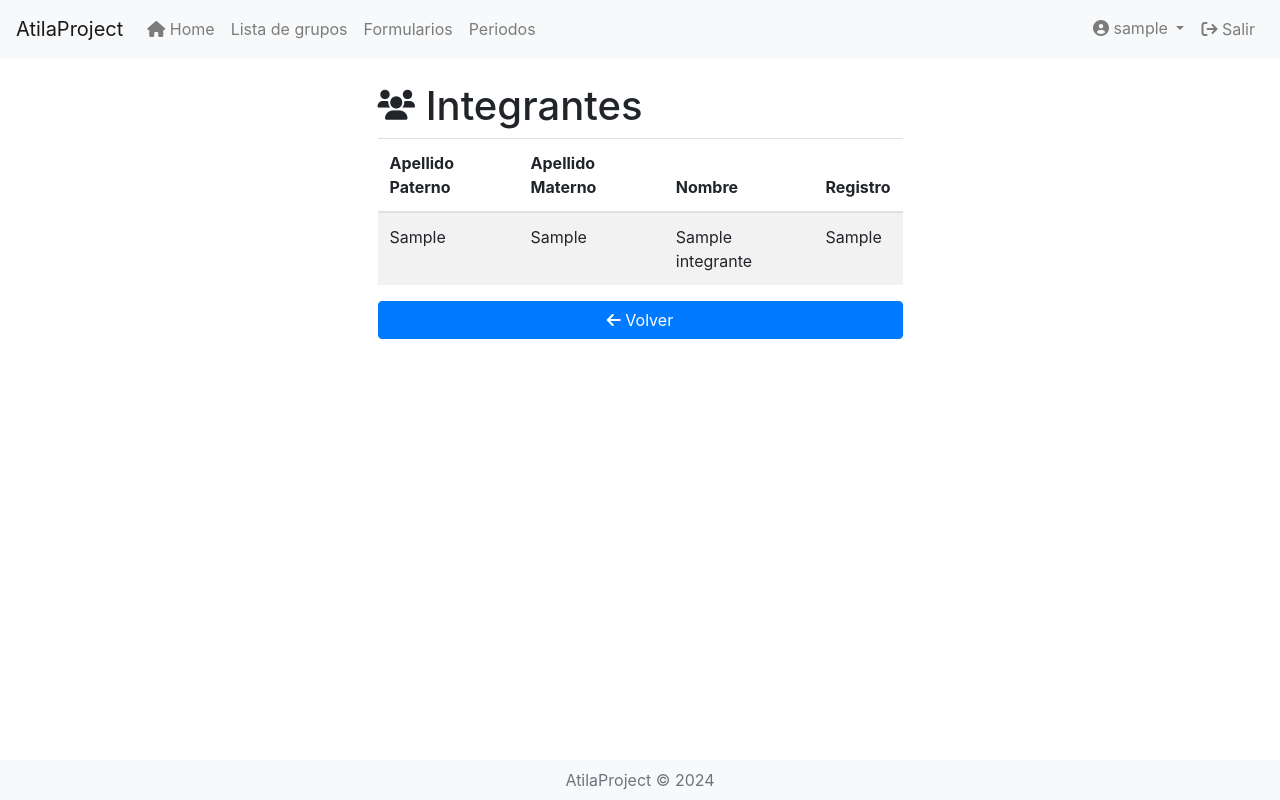
After one commit to wfarelt/atila_proyect, a Django app: page /integrantes/ in a window 1280 px wide. The commit adds this page. Run offline with Django 4.2, Linux system fonts and the light colour scheme; a user stored in the database is signed in; tables that the repository leaves empty hold one stand-in row (values such as "Sample post"); some libraries are stand-ins or nearby versions.

Commit message:
add integrantes

```diff
--- a/decisiones/admin.py
+++ b/decisiones/admin.py
@@ -2,7 +2,7 @@ from django.contrib import admin
 
 # Register your models here.
 
-from .models import Semestre, Formulario, Periodo, Cuenta, Movimiento
+from .models import Semestre, Formulario, Periodo, Cuenta, Movimiento, Integrante
 
 @admin.register(Semestre)
 class SemestreAdmin(admin.ModelAdmin):
@@ -35,3 +35,5 @@ class MovimientoAdmin(admin.ModelAdmin):
         return obj.formulario.periodo
 
     get_formulario_periodo.short_description = 'Periodo'  # Sets column name in admin panel
+
+admin.site.register(Integrante)
--- a/decisiones/models.py
+++ b/decisiones/models.py
@@ -153,3 +153,18 @@ class Movimiento(models.Model):
     class Meta:
         verbose_name = "Movimiento"
         verbose_name_plural = "Movimientos"
+
+# INTEGRANTES
+class Integrante(models.Model):
+    user = models.ForeignKey('auth.User', on_delete=models.CASCADE, related_name='integrantes', null=True, blank=True)
+    apellido_paterno = models.CharField(max_length=50)
+    apellido_materno = models.CharField(max_length=50)
+    nombre = models.CharField(max_length=100)
+    registro = models.CharField(max_length=10)
+
+    def __str__(self):
+        return f'{self.apellido_paterno} {self.apellido_materno} {self.nombre}'
+
+    class Meta:
+        verbose_name = "Integrante"
+        verbose_name_plural = "Integrantes"
--- a/decisiones/templates/base.html
+++ b/decisiones/templates/base.html
@@ -49,8 +49,16 @@
             </ul>
             <ul class="navbar-nav">
                 {% if user.is_authenticated %}
-                    <li class="nav-item">
-                        <a class="nav-link" href=""><i class="fas fa-user-circle"></i> {{ user.username }}</a>
+
+                <!-- Dropdown -->
+                    <li class="nav-item dropdown">
+                        <a class="nav-link dropdown-toggle" href="#" id="navbardrop" data-toggle="dropdown">
+                            <i class="fas fa-user-circle"></i> {{ user.username }}
+                        </a>
+                        <div class="dropdown-menu">
+                        <a class="dropdown-item" href="{% url 'integrante_new' %}">Añadir</a>
+                        <a class="dropdown-item" href="{% url 'integrantes_list' %}">Integrantes</a>
+                        </div>
                     </li>
 
                     <li class="nav-item">
@@ -71,6 +79,7 @@
         </div>
     </nav>
 
+    <!-- Mensaje -->
     <div class="container mb-4">
         <div class="mt-4 text-center">
             {% if messages %}
--- /dev/null
+++ b/decisiones/templates/decisiones/integrante_list.html
@@ -0,0 +1,43 @@
+{% extends 'base.html' %}
+{% load static %}
+{% block title %}
+<title>Formulario</title>
+{% endblock %}
+
+
+{% block content %}
+<div class="container col-md-6 mt-4">
+    <h1><i class="fas fa-users fa-xs"></i> Integrantes</h1>
+    {% if not integrantes %}
+    <div class="alert alert-warning">
+        No hay integrantes
+    </div>
+    {% else %}
+    <table class="table table-striped">
+        <thead>
+            <tr>
+
+                <th>Apellido Paterno</th>
+                <th>Apellido Materno</th>
+                <th>Nombre</th>
+                <th>Registro</th>
+            </tr>
+        </thead>
+        <tbody>
+            {% for integrante in integrantes %}
+            <tr>
+                <td>{{ integrante.apellido_paterno }}</td>
+                <td>{{ integrante.apellido_materno }}</td>
+                <td>{{ integrante.nombre }}</td>
+                <td>{{ integrante.registro }}</td>
+            </tr>
+            {% endfor %}
+        </tbody>
+    </table>
+    {% endif %}
+    <div class="text-center mt-2">
+        <a href="{% url 'home' %}" class="btn btn-primary btn-block"><i class="fas fa-arrow-left"></i> Volver</a>
+    </div>
+</div>
+
+{% endblock %}
--- a/decisiones/urls.py
+++ b/decisiones/urls.py
@@ -1,6 +1,7 @@
 from django.urls import path
 from .views import home, \
-    FormularioListView, FormularioCreateView, balance_general
+    FormularioListView, FormularioCreateView, balance_general, \
+    IntegranteCreateView, IntegrantesListView
 
 urlpatterns = [
     path('', home, name='home'),
@@ -9,4 +10,7 @@ urlpatterns = [
     path('formularios/new', FormularioCreateView.as_view(), name='formulario_new'),
     # Balance General
     path('balance_general/', balance_general, name='balance_general'),
+    # Integrantes
+    path('integrantes/new', IntegranteCreateView.as_view(), name='integrante_new'),
+    path('integrantes/', IntegrantesListView.as_view(), name='integrantes_list'),
 ]
--- a/decisiones/views.py
+++ b/decisiones/views.py
@@ -2,8 +2,8 @@ from django.shortcuts import render
 from django.contrib import messages
 from django.views.generic import CreateView, UpdateView, DeleteView, ListView, DetailView
 from django.urls import reverse_lazy
-from .models import Formulario, Movimiento, Cuenta
-from .forms import FormularioForm
+from .models import Formulario, Movimiento, Cuenta, Integrante
+from .forms import FormularioForm, IntegranteForm
 
 def home(request):
     return render(request, 'decisiones/home.html')
@@ -148,3 +148,25 @@ def total_cuenta(movimientos, codigo_cuenta):
             else:
                 t += m.monto
     return t
+
+# INTEGRANTES
+class IntegranteCreateView(CreateView):
+    model = Integrante
+    template_name = 'decisiones/integrante_form.html'
+    form_class = IntegranteForm
+    success_url = reverse_lazy('integrante_new')
+
+    def form_valid(self, form):
+        form.instance.user = self.request.user
+        response = super().form_valid(form)
+        messages.success(self.request, 'El registro se ha guardado con éxito.')
+        return response
+
+# crear una clase para listar los integrantes que pertenecen al usuario
+class IntegrantesListView(ListView):
+    model = Integrante
+    template_name = 'decisiones/integrantes_list.html'
+    context_object_name = 'integrantes'
+
+    def get_queryset(self):
+        return Integrante.objects.filter(user=self.request.user)
```
Also changed, not shown: decisiones/forms.py (+14 -1 lines), decisiones/templates/decisiones/integrante_form.html (added, +21 -0 lines), decisiones/templates/registration/login.html (+16 -11 lines), decisiones/migrations/0003_integrante.py (added).
